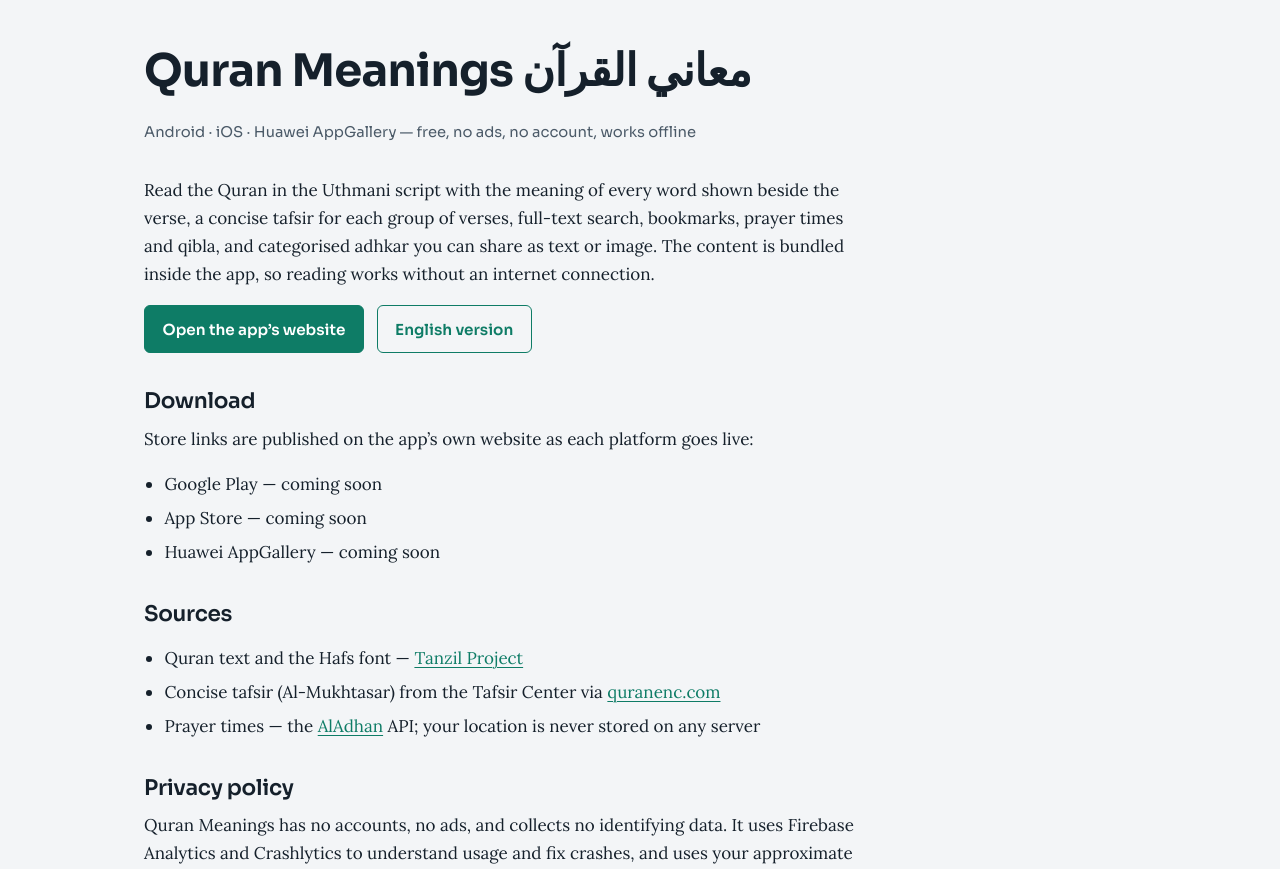
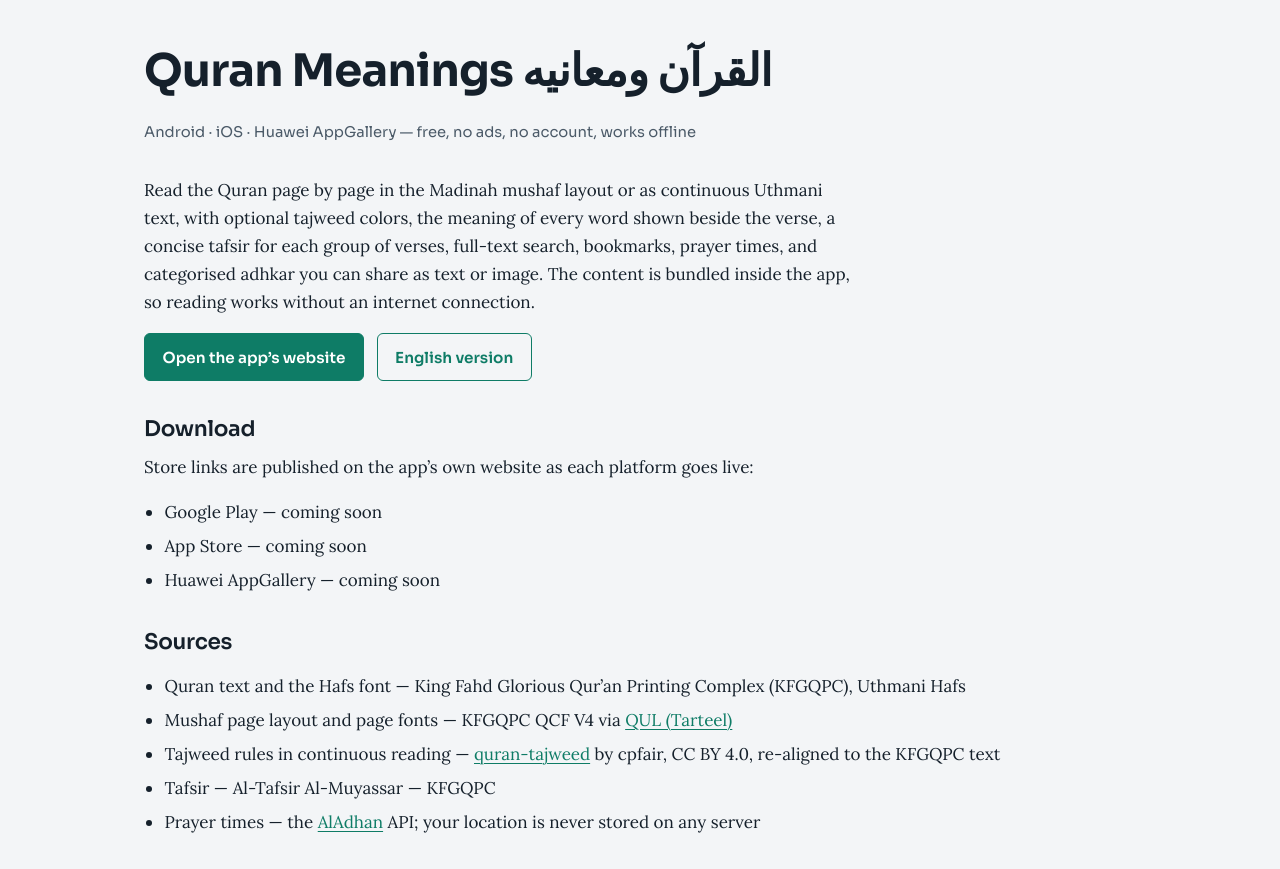
Before and after one commit to MoaazElneshawy/MoaazElneshawy.github.io, a plain HTML site: page apps/quran-meanings/index.html in a window 1280 px wide. Shown: the part 63-932 px from the top of the page. Drawn offline with Linux system fonts and the light colour scheme.

Commit message:
Rename Quran Meanings to القرآن ومعانيه and mention tajweed
The app's Arabic name changed from معاني القرآن to القرآن ومعانيه. The home
card and the app page now mention tajweed colours and mushaf pages, drop the
qibla claim (the app has no qibla), and list the sources the app actually
uses: KFGQPC text and tafsir (Al-Muyassar), QCF V4 page fonts via QUL, and
cpfair/quran-tajweed (CC BY 4.0).

Co-Authored-By: Claude Opus 5.5 <noreply@anthropic.com>

```diff
--- a/apps/quran-meanings/index.html
+++ b/apps/quran-meanings/index.html
@@ -4,7 +4,7 @@
   <meta charset="utf-8">
   <meta name="viewport" content="width=device-width, initial-scale=1">
   <title>Quran Meanings — Moaaz Elneshawy</title>
-  <meta name="description" content="Quran Meanings (معاني القرآن): read the Quran in Uthmani script with word-by-word meanings, concise tafsir, prayer times, qibla and adhkar. Free, ad-free, offline.">
+  <meta name="description" content="Quran Meanings (القرآن ومعانيه): read the Quran in Uthmani script with tajweed colors, word-by-word meanings, concise tafsir, prayer times and adhkar. Free, ad-free, offline.">
   <link rel="canonical" href="https://moaazelneshawy.github.io/apps/quran-meanings/">
   <link rel="stylesheet" href="../../assets/style.css">
 </head>
@@ -23,10 +23,10 @@
 
 <main class="doc">
   <div class="wrap">
-    <h1>Quran Meanings <span lang="ar">معاني القرآن</span></h1>
+    <h1>Quran Meanings <span lang="ar">القرآن ومعانيه</span></h1>
     <p class="meta">Android · iOS · Huawei AppGallery — free, no ads, no account, works offline</p>
 
-    <p class="measure">Read the Quran in the Uthmani script with the meaning of every word shown beside the verse, a concise tafsir for each group of verses, full-text search, bookmarks, prayer times and qibla, and categorised adhkar you can share as text or image. The content is bundled inside the app, so reading works without an internet connection.</p>
+    <p class="measure">Read the Quran page by page in the Madinah mushaf layout or as continuous Uthmani text, with optional tajweed colors, the meaning of every word shown beside the verse, a concise tafsir for each group of verses, full-text search, bookmarks, prayer times, and categorised adhkar you can share as text or image. The content is bundled inside the app, so reading works without an internet connection.</p>
 
     <p>
       <a class="btn btn-primary" href="https://moaazelneshawy.github.io/quran-meanings/">Open the app’s website</a>
@@ -43,8 +43,10 @@
 
     <h2>Sources</h2>
     <ul>
-      <li>Quran text and the Hafs font — <a href="https://tanzil.net">Tanzil Project</a></li>
-      <li>Concise tafsir (Al-Mukhtasar) from the Tafsir Center via <a href="https://quranenc.com">quranenc.com</a></li>
+      <li>Quran text and the Hafs font — King Fahd Glorious Qur’an Printing Complex (KFGQPC), Uthmani Hafs</li>
+      <li>Mushaf page layout and page fonts — KFGQPC QCF V4 via <a href="https://qul.tarteel.ai">QUL (Tarteel)</a></li>
+      <li>Tajweed rules in continuous reading — <a href="https://github.com/cpfair/quran-tajweed">quran-tajweed</a> by cpfair, CC BY 4.0, re-aligned to the KFGQPC text</li>
+      <li>Tafsir — Al-Tafsir Al-Muyassar — KFGQPC</li>
       <li>Prayer times — the <a href="https://aladhan.com">AlAdhan</a> API; your location is never stored on any server</li>
     </ul>
 
```
Also changed, not shown: index.html (+1 -1 lines), 1 other file.
